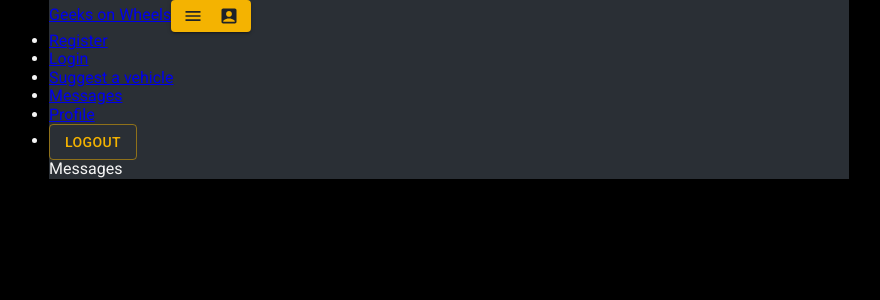
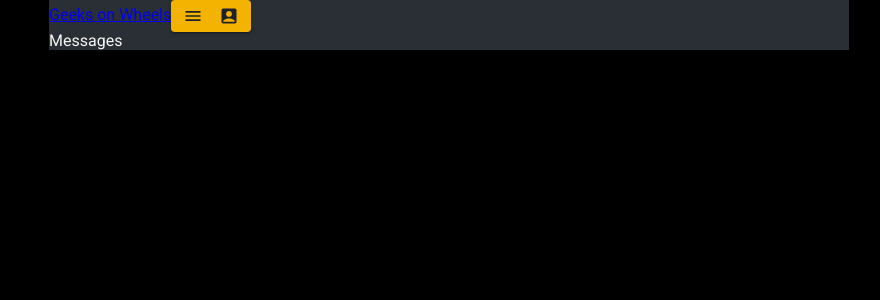
Before and after one commit to wi1dcode/hack2paris, a React (Create React App) app in the folder frontend/: page /messages in a window 1280 px wide. Shown: the top 300 px of the page, without its empty margins (191-1071 px from the left). Built offline with nearby package versions, Linux system fonts and the light colour scheme.

Commit message:
creation composant connexion panel

```diff
--- /dev/null
+++ b/frontend/src/components/ConnexionPanel.jsx
@@ -0,0 +1,37 @@
+import { Link } from "react-router-dom";
+import { Button } from "react";
+
+function logout() {
+    localStorage.clear();
+};
+
+function ConnexionPanel() {
+  return (
+      <div  className="header__panel">
+        <ul className="header__offline">
+          <li className="header__item">
+            <Link to="/register" className="header__link">Register</Link>
+          </li>
+          <li className="header__item">
+            <Link to="/login" className="header__link">Login</Link>
+          </li>
+          <li className="header__item">
+            <Link to="/suggest" className="header__link">Suggest a vehicle</Link>
+          </li>
+        </ul>
+        <ul className="header__online">
+          <li className="header__item">
+              <Link to="/messages" className="header__link">Messages</Link>
+            </li>
+            <li className="header__item">
+              <Link to="/profile" className="header__link">Profile</Link>
+            </li>
+            <li className="header__item">
+              <Button className="header__logout" onClick={logout}>Logout</Button>
+            </li>
+        </ul>
+      </div>
+  );
+}
+
+export default ConnexionPanel;
--- a/frontend/src/components/Header.jsx
+++ b/frontend/src/components/Header.jsx
@@ -2,7 +2,7 @@ import { Link } from "react-router-dom";
 import Button from '@mui/material/Button';
 import MenuIcon from '@mui/icons-material/Menu';
 import AccountBoxIcon from '@mui/icons-material/AccountBox';
-
+//import ConnexionPanel from "./ConnexionPanel";
 
 function Header() {
   return (
@@ -11,30 +11,7 @@ function Header() {
       <Button className="header__menu" variant="contained" startIcon={<MenuIcon />} endIcon={<AccountBoxIcon />} >
         <span className="srOnly">Menu Connexion</span>
       </Button>
-      <div  className="header__panel">
-        <ul className="header__offline">
-          <li className="header__item">
-            <Link to="/register" className="header__link">Register</Link>
-          </li>
-          <li className="header__item">
-            <Link to="/login" className="header__link">Login</Link>
-          </li>
-          <li className="header__item">
-            <Link to="/suggest" className="header__link">Suggest a vehicle</Link>
-          </li>
-        </ul>
-        <ul className="header__online">
-          <li className="header__item">
-              <Link to="/messages" className="header__link">Messages</Link>
-            </li>
-            <li className="header__item">
-              <Link to="/profile" className="header__link">Profile</Link>
-            </li>
-            <li className="header__item">
-              <Button className="header__logout" variant="outlined">Logout</Button>
-            </li>
-        </ul>
-      </div>
+      {/* <ConnexionPanel status="status"/> */}
     </header>
   );
 }
--- a/frontend/src/pages/Messages.jsx
+++ b/frontend/src/pages/Messages.jsx
@@ -1,5 +1,7 @@
+import React from "react"
+
 function Messages() {
-    return <main className="messages">Messages</main>
-  }
+  return <div>Messages</div>
+}
 
-  export default Messages
+export default Messages;
```
